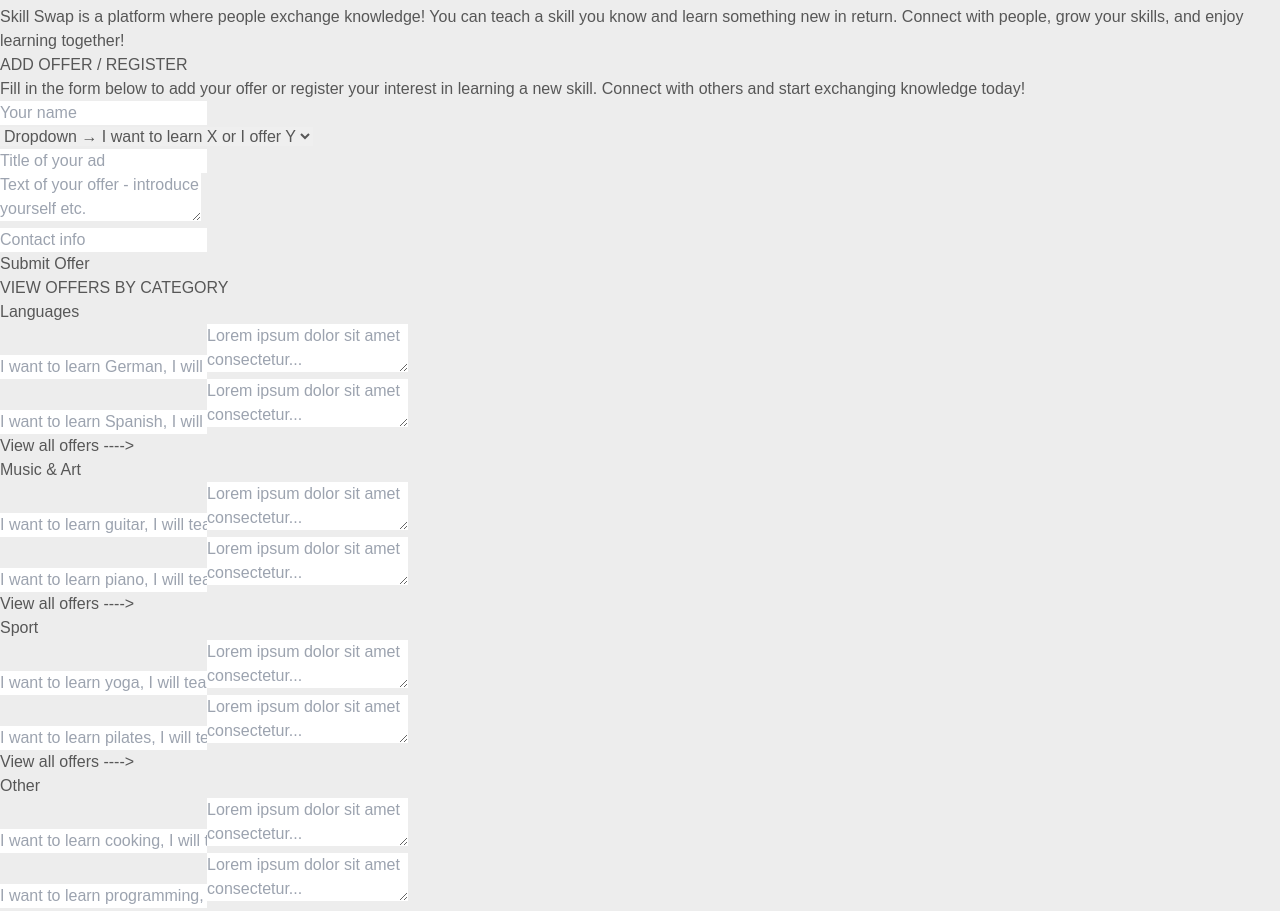
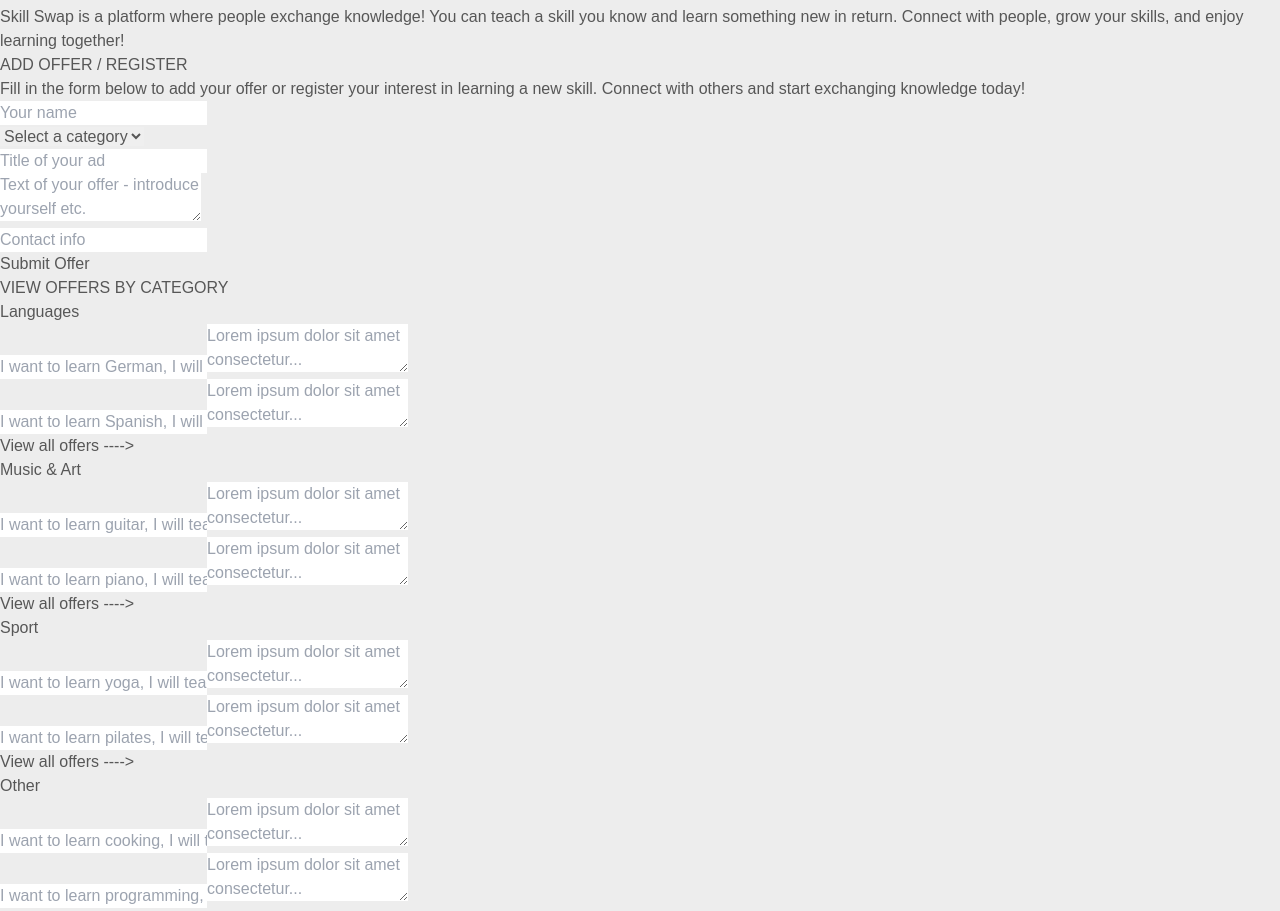
Before and after one commit to hk0103/TechLabsWD-04, a Next.js app in the folder skillswap/: page / in a window 1280 px wide. Shown: the part 822-1733 px from the top of the page. Built offline with nearby package versions, Linux system fonts and the light colour scheme.

Commit message:
subcategory

```diff
--- a/skillswap/src/app/components/LoginRegister.tsx
+++ b/skillswap/src/app/components/LoginRegister.tsx
@@ -4,13 +4,28 @@ export default function LoginRegister() {
   const [formData, setFormData] = useState({
     name: "",
     category: "",
+    subcategory: "",
     title: "",
     description: "",
     contact: "",
   });
 
+  const categories = {
+    "": [],
+    Languages: ["English", "Spanish", "German", "Italian", "Arabic", "French"],
+    Sports: ["Zumba", "Running", "Tennis", "Personal Training", "Pilates"],
+    "Art & Music": ["Painting", "Photography", "Singing", "Guitar", "Piano", "Crocheting"],
+    Other: ["Dance", "Cooking", "Programming", "Graphic Design"],
+  };
+
   const handleChange = (e: React.ChangeEvent<HTMLInputElement | HTMLTextAreaElement | HTMLSelectElement>) => {
-    setFormData({ ...formData, [e.target.name]: e.target.value });
+    const { name, value } = e.target;
+    setFormData((prev) => ({ ...prev, [name]: value }));
+
+    // Reset subcategory when category changes
+    if (name === "category") {
+      setFormData((prev) => ({ ...prev, subcategory: "" }));
+    }
   };
 
   const handleSubmit = (e: React.FormEvent) => {
@@ -40,19 +55,46 @@ export default function LoginRegister() {
                 className="w-full p-4 rounded-md border border-gray-300 bg-white"
               />
             </div>
-            {/* Dropdown */}
+
+            {/* Category Dropdown */}
             <div>
               <select
                 name="category"
                 value={formData.category}
                 onChange={handleChange}
-                className="w-full bg-white text-lg px-3 py-2 rounded-xl border border-gray-300 focus:outline-none placeholder-gray-500"
+                className="w-full bg-white text-lg px-3 py-2 rounded-xl border border-gray-300"
               >
-                <option value="">Dropdown → I want to learn X or I offer Y</option>
-                <option value="learn">I want to learn...</option>
-                <option value="offer">I offer...</option>
+                <option value="">Select a category</option>
+                {Object.keys(categories).map(
+                  (cat) =>
+                    cat && (
+                      <option key={cat} value={cat}>
+                        {cat}
+                      </option>
+                    )
+                )}
               </select>
             </div>
+
+            {/* Subcategory Dropdown (Only Show When Category is Selected) */}
+            {formData.category && categories[formData.category].length > 0 && (
+              <div>
+                <select
+                  name="subcategory"
+                  value={formData.subcategory}
+                  onChange={handleChange}
+                  className="w-full bg-white text-lg px-3 py-2 rounded-xl border border-gray-300"
+                >
+                  <option value="">Select a subcategory</option>
+                  {categories[formData.category]?.map((sub) => (
+                    <option key={sub} value={sub}>
+                      {sub}
+                    </option>
+                  ))}
+                </select>
+              </div>
+            )}
+
             {/* Title Input */}
             <div>
               <input
@@ -64,6 +106,7 @@ export default function LoginRegister() {
                 className="w-full p-4 rounded-md border border-gray-300 bg-white"
               />
             </div>
+
             {/* Offer Text Area */}
             <div>
               <textarea
@@ -74,6 +117,7 @@ export default function LoginRegister() {
                 className="w-full p-4 rounded-md border border-gray-300 bg-white h-32"
               />
             </div>
+
             {/* Contact Info */}
             <div>
               <input
@@ -85,6 +129,7 @@ export default function LoginRegister() {
                 className="w-full p-4 rounded-md border border-gray-300 bg-white"
               />
             </div>
+
             {/* Submit Button */}
             <div className="mt-6">
               <button
```
Also changed, not shown: skillswap/src/app/backend/models/Skill.js (added, +12 -0 lines), skillswap/src/app/backend/server.js (added, +19 -0 lines), 2 other files (tests, documents, lock files or other folders).
